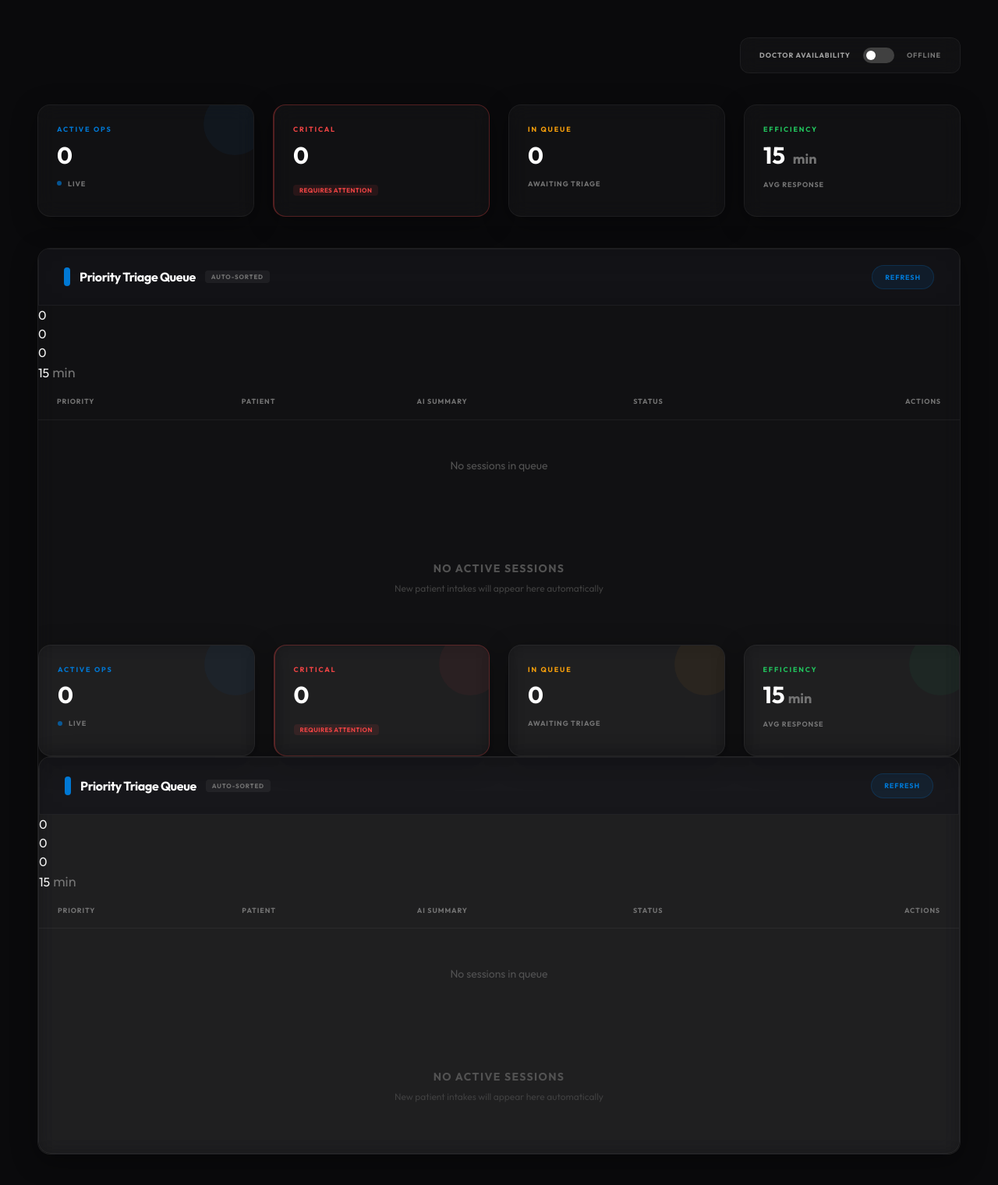
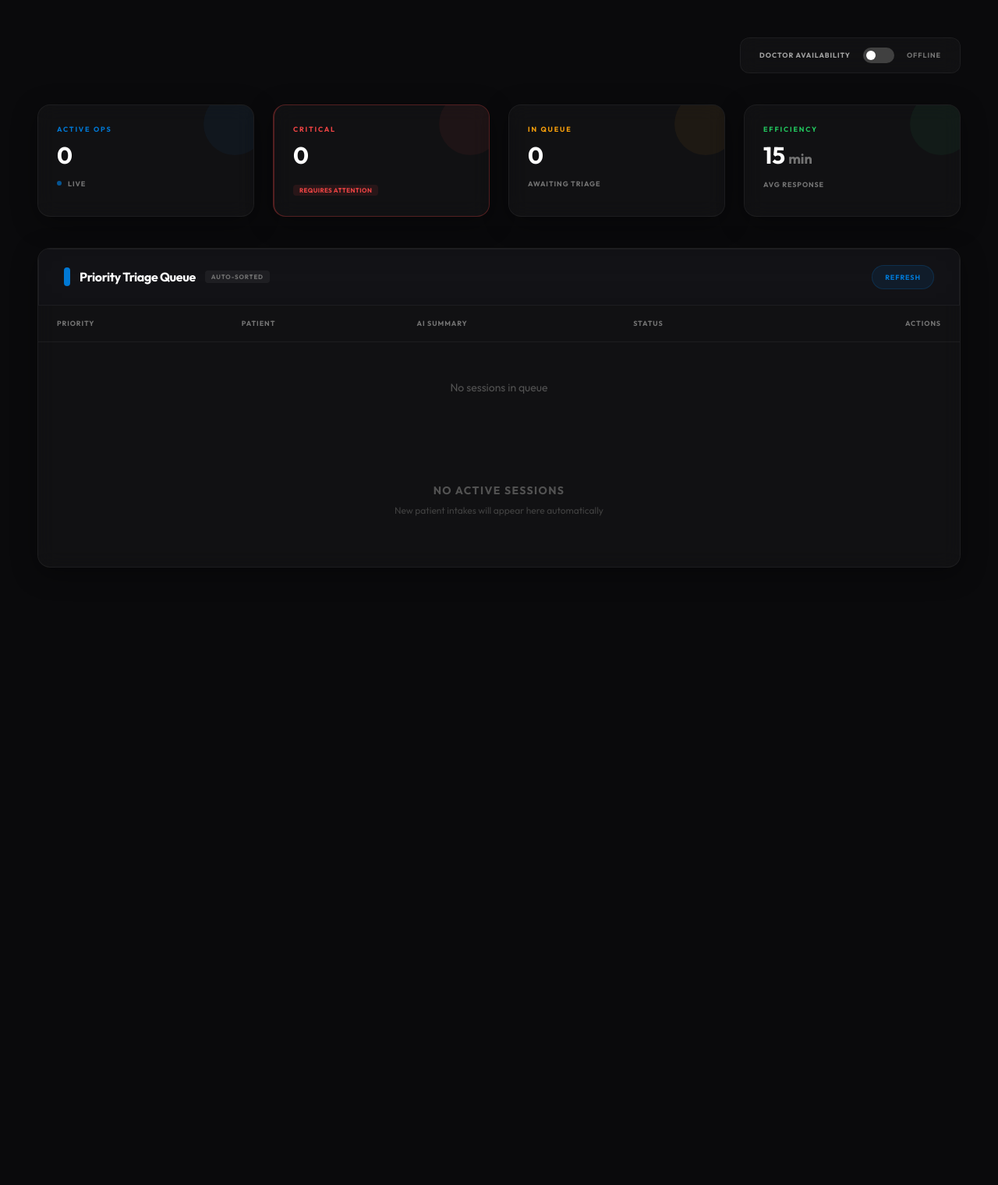
Before and after one commit to ayubsoft254/UzimaMesh, a Django app: page /doctor/ in a window 1280 px wide. Shown: the part 96-1616 px from the top of the page at 78% size. Run offline with Django 5.2, Linux system fonts and the light colour scheme; data that the repository does not hold is empty; some libraries are stand-ins or nearby versions.

Commit message:
Fix doctor dashboard: resolve template syntax errors and UI layout bugs
- Rewrite doctor_dashboard.html to fix Django template tag split across
  lines ({% if ... %} spanning two lines caused 'endblock' expected error)
- Replace {% if %} inside HTML attributes with |yesno filter for safety
- Pass 'doctor' context variable to doctor_dashboard view so availability
  toggle renders correctly
- Remove invalid OOB swap <div> elements from doctor_queue_rows.html
  tbody; browser was ejecting them causing stat numbers (1,3,4,15min) to
  float visibly above the table header
- Fix dead code in views.py: doctor_action, confirm_reassign and
  doctor_queue_updates now return stats alongside sessions so HTMX
  partial responses update correctly

```diff
--- a/templates/triage/doctor_dashboard.html
+++ b/templates/triage/doctor_dashboard.html
@@ -5,282 +5,69 @@
 
 {% block extra_head %}
 <style>
-.urgency-pulse-critical{
+    .urgency-pulse-critical {
         animation: urgencyPulse 2s ease-in-out infinite;
     }
 
-@keyframes urgencyPulse{
-0%,100%{opacity:1;}
-50%{opacity:0.6;}
+    @keyframes urgencyPulse {
+
+        0%,
+        100% {
+            opacity: 1;
         }
 
-.row-expand{
-animation: expandIn .3s cubic-bezier(.4,0,.2,1);
+        50% {
+            opacity: 0.6;
+        }
     }
 
-@keyframes expandIn{
-from{
-opacity:0;
-max-height:0;
+    .row-expand {
+        animation: expandIn .3s cubic-bezier(.4, 0, .2, 1);
     }
-to{
-opacity:1;
-max-height:500px;
+
+    @keyframes expandIn {
+        from {
+            opacity: 0;
+            max-height: 0;
+        }
+
+        to {
+            opacity: 1;
+            max-height: 500px;
         }
     }
 </style>
 {% endblock %}
 
 {% block content %}
-
 <div class="space-y-10">
 
     <!-- Availability Control -->
     <div id="doctor-availability">
-
         <div class="flex justify-end">
-
             <div class="glass px-6 py-3 rounded-xl flex items-center space-x-4">
-
-<span class="text-[9px] uppercase tracking-widest text-neutral-400 font-bold">
-Doctor Availability
-</span>
-
+                <span class="text-[9px] uppercase tracking-widest text-neutral-400 font-bold">Doctor Availability</span>
                 <label class="relative inline-flex items-center cursor-pointer">
-
-<input
-type="checkbox"
-class="sr-only peer"
-hx-post="/doctor/toggle-availability/"
-hx-target="#doctor-availability"
-hx-swap="outerHTML"
-hx-trigger="change"
-{% if doctor.is_available %}checked{% endif %}
->
-
+                    <input type="checkbox" class="sr-only peer" hx-post="/doctor/toggle-availability/"
+                        hx-target="#doctor-availability" hx-swap="outerHTML" hx-trigger="change" {{
+                        doctor.is_available|yesno:"checked," }}>
                     <div class="w-10 h-5 bg-neutral-700 rounded-full peer-checked:bg-green-500 transition"></div>
-
-<div class="absolute left-1 top-1 w-3 h-3 bg-white rounded-full
-peer-checked:translate-x-5 transition"></div>
-
+                    <div
+                        class="absolute left-1 top-1 w-3 h-3 bg-white rounded-full peer-checked:translate-x-5 transition">
+                    </div>
                 </label>
-
-<span class="text-[9px] font-bold uppercase tracking-widest
-{% if doctor.is_available %}text-green-400{% else %}text-neutral-500{% endif %}">
-
                 {% if doctor.is_available %}
-Online
+                <span class="text-[9px] font-bold uppercase tracking-widest text-green-400">Online</span>
                 {% else %}
-Offline
+                <span class="text-[9px] font-bold uppercase tracking-widest text-neutral-500">Offline</span>
                 {% endif %}
-
-</span>
-
             </div>
-
         </div>
-
     </div>
 
     <!-- Stats Cards -->
-
     <div class="grid grid-cols-1 sm:grid-cols-2 lg:grid-cols-4 gap-6">
 
-<!-- Active Sessions -->
-
-<div class="glass p-6 rounded-2xl shadow-glass group hover:shadow-neon transition-all duration-500 relative overflow-hidden">
-
-<div class="absolute -top-4 -right-4 w-20 h-20 bg-mesh-500/5 rounded-full"></div>
-
-<p class="text-[9px] font-bold text-mesh-500 uppercase tracking-[0.2em]">
-Active Ops
-</p>
-
-<p class="text-3xl font-bold text-white mt-2">
-{{ stats.active_sessions }}
-</p>
-
-<div class="mt-3 flex items-center space-x-2">
-
-<div class="w-1.5 h-1.5 rounded-full bg-mesh-500 animate-pulse"></div>
-
-<p class="text-[9px] text-neutral-500 font-bold uppercase tracking-widest">
-Live
-</p>
-
-</div>
-
-</div>
-
-<!-- Critical Cases -->
-
-<div class="glass p-6 rounded-2xl shadow-glass border-l-2 border-red-500/30">
-
-<p class="text-[9px] font-bold text-red-500 uppercase tracking-[0.2em]">
-Critical
-</p>
-
-<p class="text-3xl font-bold text-white mt-2">
-{{ stats.critical_cases }}
-</p>
-
-<div class="mt-3">
-
-<span class="text-[8px] text-red-500 font-bold uppercase tracking-wider
-bg-red-500/10 px-2 py-0.5 rounded">
-Requires Attention
-</span>
-
-</div>
-
-</div>
-
-<!-- Pending Queue -->
-
-<div class="glass p-6 rounded-2xl shadow-glass">
-
-<p class="text-[9px] font-bold text-amber-500 uppercase tracking-[0.2em]">
-In Queue
-</p>
-
-<p class="text-3xl font-bold text-white mt-2">
-{{ stats.pending_cases }}
-</p>
-
-<p class="text-[9px] text-neutral-500 mt-3 font-bold uppercase tracking-widest">
-Awaiting Triage
-</p>
-
-</div>
-
-<!-- Avg Wait -->
-
-<div class="glass p-6 rounded-2xl shadow-glass">
-
-<p class="text-[9px] font-bold text-green-500 uppercase tracking-[0.2em]">
-Efficiency
-</p>
-
-<p class="text-3xl font-bold text-white mt-2">
-
-{{ stats.avg_wait_time }}
-
-<span class="text-lg text-neutral-500 ml-1">min</span>
-
-</p>
-
-<p class="text-[9px] text-neutral-500 mt-3 font-bold uppercase tracking-widest">
-Avg Response
-</p>
-
-</div>
-
-</div>
-
-
-<!-- Priority Queue -->
-
-<div class="glass rounded-2xl shadow-glass overflow-hidden border border-white/5">
-
-<div class="px-8 py-5 border-b border-white/5 flex items-center justify-between glass-dark">
-
-<div class="flex items-center space-x-3">
-
-<div class="w-2 h-6 bg-mesh-500 rounded-full"></div>
-
-<h3 class="font-bold text-white tracking-tight">
-Priority Triage Queue
-</h3>
-
-<span class="text-[8px] font-bold text-neutral-500 uppercase tracking-widest
-bg-white/5 px-2 py-0.5 rounded">
-
-Auto-Sorted
-
-</span>
-
-</div>
-
-<button
-onclick="htmx.trigger('#queue-body','refresh')"
-class="text-[9px] font-bold text-mesh-500 hover:text-white
-uppercase tracking-widest bg-mesh-500/10
-hover:bg-mesh-500 px-4 py-2 rounded-full
-border border-mesh-500/20">
-
-Refresh
-
-</button>
-
-</div>
-
-
-<!-- Queue Table -->
-
-<div class="overflow-x-auto">
-
-<table class="w-full">
-
-<thead>
-
-<tr class="border-b border-white/5">
-
-<th class="px-6 py-4 text-left text-[9px] font-bold text-neutral-500 uppercase tracking-widest">
-Priority
-</th>
-
-<th class="px-6 py-4 text-left text-[9px] font-bold text-neutral-500 uppercase tracking-widest">
-Patient
-</th>
-
-<th class="px-6 py-4 text-left text-[9px] font-bold text-neutral-500 uppercase tracking-widest hidden md:table-cell">
-AI Summary
-</th>
-
-<th class="px-6 py-4 text-left text-[9px] font-bold text-neutral-500 uppercase tracking-widest">
-Status
-</th>
-
-<th class="px-6 py-4 text-right text-[9px] font-bold text-neutral-500 uppercase tracking-widest">
-Actions
-</th>
-
-</tr>
-
-</thead>
-
-<tbody
-id="queue-body"
-hx-get="/doctor/queue/"
-hx-trigger="every 10s, refresh"
-hx-swap="innerHTML">
-
-{% include 'triage/partials/doctor_queue_rows.html' %}
-
-</tbody>
-
-</table>
-
-</div>
-
-{% if not sessions %}
-
-<div class="p-16 text-center">
-
-<p class="text-neutral-600 text-sm font-bold uppercase tracking-widest">
-No active sessions
-</p>
-
-<p class="text-neutral-700 text-xs mt-2">
-New patient intakes will appear here automatically
-</p>
-
-</div>
-
-{% endif %}
-
-    <!-- Stats Cards -->
-    <div class="grid grid-cols-1 sm:grid-cols-2 lg:grid-cols-4 gap-6">
         <!-- Active Sessions -->
         <div
             class="glass p-6 rounded-2xl shadow-glass group hover:shadow-neon transition-all duration-500 relative overflow-hidden">
@@ -345,9 +132,7 @@ New patient intakes will appear here automatically
                 <div class="w-2 h-6 bg-mesh-500 rounded-full"></div>
                 <h3 class="font-bold text-white tracking-tight">Priority Triage Queue</h3>
                 <span
-                    class="text-[8px] font-bold text-neutral-500 uppercase tracking-widest bg-white/5 px-2 py-0.5 rounded">
-                    Auto-Sorted
-                </span>
+                    class="text-[8px] font-bold text-neutral-500 uppercase tracking-widest bg-white/5 px-2 py-0.5 rounded">Auto-Sorted</span>
             </div>
             <div class="flex items-center space-x-3">
                 <button onclick="htmx.trigger('#queue-body', 'refresh')"
@@ -389,8 +174,6 @@ New patient intakes will appear here automatically
         </div>
         {% endif %}
     </div>
-</div>
 
 </div>
-
 {% endblock %}
--- a/templates/triage/partials/doctor_queue_rows.html
+++ b/templates/triage/partials/doctor_queue_rows.html
@@ -78,8 +78,7 @@
                 {% csrf_token %}
                 <input type="hidden" name="action" value="accept">
 
-<button type="submit"
-class="text-[8px] font-bold uppercase tracking-wider
+                <button type="submit" class="text-[8px] font-bold uppercase tracking-wider
 bg-mesh-500/10 hover:bg-mesh-500
 text-mesh-500 hover:text-white
 px-3 py-1.5 rounded-full border border-mesh-500/20">
@@ -96,8 +95,7 @@ Accept
                 {% csrf_token %}
                 <input type="hidden" name="action" value="escalate">
 
-<button type="submit"
-class="text-[8px] font-bold uppercase tracking-wider
+                <button type="submit" class="text-[8px] font-bold uppercase tracking-wider
 bg-red-500/10 hover:bg-red-500
 text-red-400 hover:text-white
 px-3 py-1.5 rounded-full border border-red-500/20">
@@ -114,8 +112,7 @@ Escalate
                 {% csrf_token %}
                 <input type="hidden" name="action" value="complete">
 
-<button type="submit"
-class="text-[8px] font-bold uppercase tracking-wider
+                <button type="submit" class="text-[8px] font-bold uppercase tracking-wider
 bg-green-500/10 hover:bg-green-500
 text-green-400 hover:text-white
 px-3 py-1.5 rounded-full border border-green-500/20">
@@ -128,11 +125,7 @@ Complete
 
 
             {% if session.status == 'IN_PROGRESS' or session.status == 'ESCALATED' %}
-<button
-hx-get="/doctor/reassign/{{ session.id }}/"
-hx-target="#modal"
-hx-swap="innerHTML"
-class="text-[10px] font-bold uppercase tracking-wider
+            <button hx-get="/doctor/reassign/{{ session.id }}/" hx-target="#modal" hx-swap="innerHTML" class="text-[10px] font-bold uppercase tracking-wider
 bg-blue-500/10 hover:bg-blue-500
 text-blue-400 hover:text-white
 px-3 py-1.5 rounded-full border border-blue-500/20">
@@ -176,17 +169,3 @@ Reassign
         if (row) row.classList.toggle('hidden');
     }
 </script>
-
-<!-- HTMX Out-of-Band Swaps for Dashboard Stats -->
-<div id="stat-active-sessions" hx-swap-oob="innerHTML">
-    {{ stats.active_sessions }}
-</div>
-<div id="stat-critical-cases" hx-swap-oob="innerHTML">
-    {{ stats.critical_cases }}
-</div>
-<div id="stat-pending-cases" hx-swap-oob="innerHTML">
-    {{ stats.pending_cases }}
-</div>
-<div id="stat-avg-wait" hx-swap-oob="innerHTML">
-    {{ stats.avg_wait_time }}<span class="text-lg text-neutral-500 ml-1">min</span>
-</div>
--- a/triage/views.py
+++ b/triage/views.py
@@ -488,16 +488,15 @@ def get_doctor_stats():
         ).count(),
         'avg_wait_time': 15,
     }
-    sessions = TriageSession.objects.select_related(
-        'patient', 'doctor'
-    ).order_by('-urgency_score', 'created_at')[:20]
 
 
 def doctor_dashboard(request):
     """Render the doctor command center."""
+    doctor = getattr(request.user, 'doctor_profile', None)
     stats = get_doctor_stats()
     sessions = get_ordered_doctor_queue()
     return render(request, 'triage/doctor_dashboard.html', {
+        'doctor': doctor,
         'stats': stats,
         'sessions': sessions,
     })
@@ -505,9 +504,6 @@ def doctor_dashboard(request):
 
 def doctor_queue_updates(request):
     """HTMX partial: refresh the priority-sorted queue."""
-    sessions = TriageSession.objects.select_related(
-        'patient', 'doctor'
-    ).order_by('-urgency_score', 'created_at')[:20]
     sessions = get_ordered_doctor_queue()
     stats = get_doctor_stats()
     return render(request, 'triage/partials/doctor_queue_rows.html', {
@@ -552,14 +548,13 @@ def doctor_action(request, session_id):
         session.save()
 
 
-    sessions = TriageSession.objects.select_related(
-        'patient', 'doctor'
-    ).order_by('-urgency_score', 'created_at')[:20]
+    sessions = get_ordered_doctor_queue()
+    stats = get_doctor_stats()
 
     return render(
         request,
         'triage/partials/doctor_queue_rows.html',
-        {'sessions': sessions}
+        {'sessions': sessions, 'stats': stats}
     )
 
 @require_POST
@@ -607,15 +602,13 @@ def confirm_reassign(request, session_id):
     session.agent_logs += f"\n[System] Case reassigned to {doctor.user}"
     session.save()
 
-    sessions = TriageSession.objects.select_related(
-        "patient",
-        "doctor"
-    ).order_by("-urgency_score", "created_at")[:20]
+    sessions = get_ordered_doctor_queue()
+    stats = get_doctor_stats()
 
     return render(
         request,
         "triage/partials/doctor_queue_rows.html",
-        {"sessions": sessions}
+        {"sessions": sessions, "stats": stats}
     )
 
 def doctor_notifications(request):
@@ -629,13 +622,6 @@ def doctor_notifications(request):
         "triage/partials/notification_badge.html",
         {"count": pending}
     )
-    # Return updated row
-    sessions = get_ordered_doctor_queue()
-    stats = get_doctor_stats()
-    return render(request, 'triage/partials/doctor_queue_rows.html', {
-        'sessions': sessions,
-        'stats': stats,
-    })
 
 
 # ──────────────────────────────────────────────
```
Lines whose indentation alone changed are shown as unchanged.
